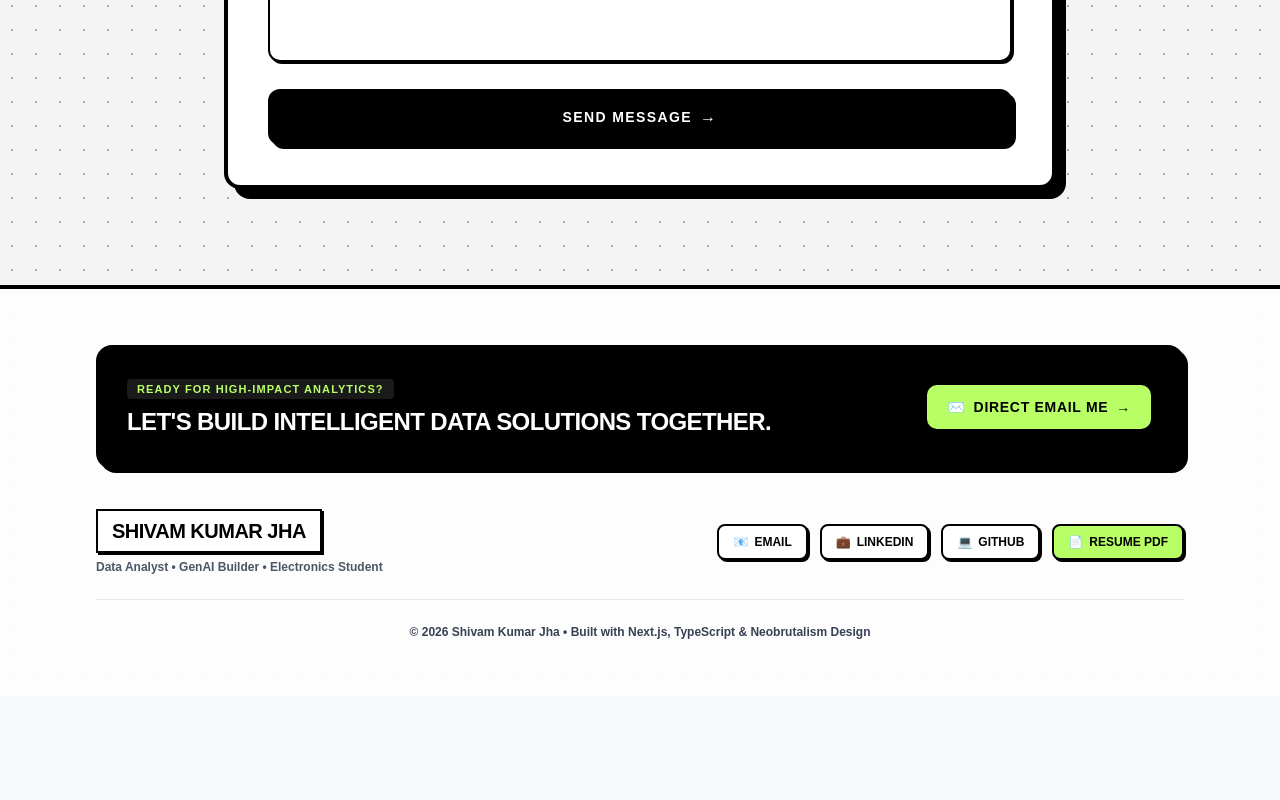
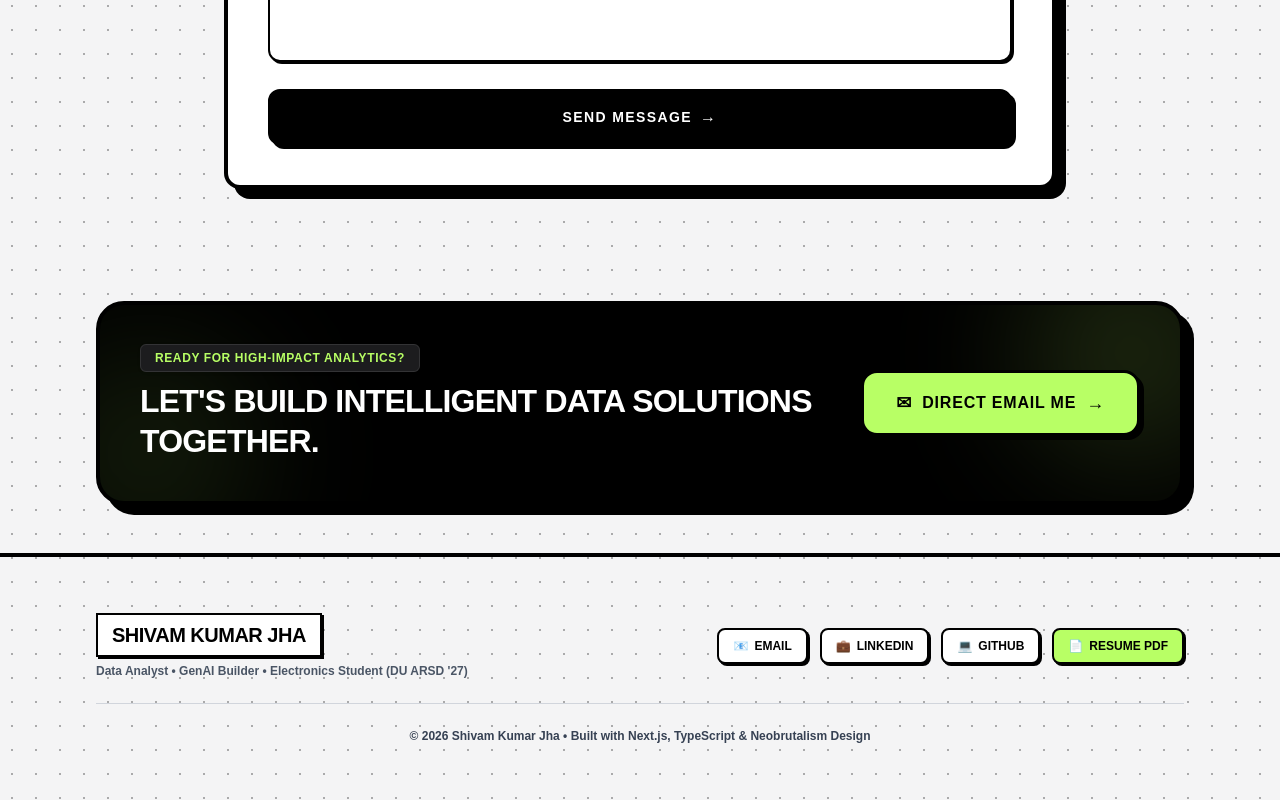
Before and after one commit to shivamjha2o/pf2, a Next.js app: page / in a window 1280 px wide. Shown: the part 7934-8734 px from the top of the page. Before the commit the page ends 8630 px from the top, so only its background shows below. Built offline with nearby package versions, Linux system fonts and the light colour scheme.

Commit message:
feat(ui): add high-impact green CTA direct email banner to website

```diff
--- a/src/app/page.tsx
+++ b/src/app/page.tsx
@@ -7,6 +7,7 @@ import Projects from '@/components/Projects';
 import Experience from '@/components/Experience';
 import Skills from '@/components/Skills';
 import Contact from '@/components/Contact';
+import CtaBanner from '@/components/CtaBanner';
 import Footer from '@/components/Footer';
 import PillNav from '@/components/PillNav';
 
@@ -68,6 +69,7 @@ export default function Home() {
         <Experience />
         <Skills />
         <Contact />
+        <CtaBanner />
         <Footer />
       </div>
     </main>
--- /dev/null
+++ b/src/components/CtaBanner.tsx
@@ -0,0 +1,46 @@
+"use client";
+
+import React from 'react';
+import { motion } from 'motion/react';
+
+export default function CtaBanner() {
+  return (
+    <div className="w-full max-w-6xl mx-auto px-4 sm:px-6 lg:px-8 pt-4 pb-12">
+      <motion.div
+        initial={{ opacity: 0, y: 25 }}
+        whileInView={{ opacity: 1, y: 0 }}
+        viewport={{ once: true, margin: "-40px" }}
+        transition={{ duration: 0.6, ease: "easeOut" }}
+        className="relative bg-black text-white p-6 sm:p-10 rounded-2xl sm:rounded-[28px] border-3 sm:border-4 border-black shadow-[6px_6px_0px_0px_rgba(0,0,0,1)] sm:shadow-[10px_10px_0px_0px_rgba(0,0,0,1)] flex flex-col lg:flex-row items-center justify-between gap-6 overflow-hidden group"
+      >
+        {/* Subtle Neon Lime Ambient Glow Effect */}
+        <div className="absolute -right-16 -top-16 w-56 h-56 bg-[#B8FF65]/15 rounded-full blur-3xl pointer-events-none group-hover:bg-[#B8FF65]/25 transition-all duration-500" />
+        <div className="absolute -left-16 -bottom-16 w-56 h-56 bg-[#B8FF65]/10 rounded-full blur-3xl pointer-events-none" />
+
+        {/* Left Headline & Sub-Badge */}
+        <div className="relative z-10 text-center lg:text-left max-w-2xl">
+          <div className="inline-block mb-3">
+            <span className="bg-[#1c1c1e] text-[#B8FF65] border border-white/10 text-[10.5px] sm:text-xs font-black uppercase tracking-wider px-3.5 py-1.5 rounded-md shadow-sm">
+              READY FOR HIGH-IMPACT ANALYTICS?
+            </span>
+          </div>
+          <h2 className="text-xl sm:text-3xl md:text-[32px] font-black uppercase tracking-tight text-white leading-tight sm:leading-tight">
+            LET&apos;S BUILD INTELLIGENT DATA SOLUTIONS TOGETHER.
+          </h2>
+        </div>
+
+        {/* Right Green Direct Email Button */}
+        <div className="relative z-10 shrink-0 w-full sm:w-auto flex justify-center">
+          <a
+            href="mailto:shivamjha9871@gmail.com?subject=Opportunity%20Inquiry%20-%20Shivam%20Kumar%20Jha"
+            className="w-full sm:w-auto bg-[#B8FF65] hover:bg-[#cbfd7a] active:bg-[#a6ff00] text-black font-black text-xs sm:text-sm md:text-base uppercase tracking-wider px-6 sm:px-8 py-3.5 sm:py-4 rounded-xl sm:rounded-2xl border-2 sm:border-3 border-black shadow-[4px_4px_0px_0px_rgba(0,0,0,1)] active:translate-x-0.5 active:translate-y-0.5 transition-all flex items-center justify-center gap-2.5 group/btn"
+          >
+            <span className="text-base sm:text-lg">✉</span>
+            <span className="font-black">DIRECT EMAIL ME</span>
+            <span className="text-base sm:text-lg group-hover/btn:translate-x-1 transition-transform">→</span>
+          </a>
+        </div>
+      </motion.div>
+    </div>
+  );
+}
--- a/src/components/Footer.tsx
+++ b/src/components/Footer.tsx
@@ -5,7 +5,7 @@ import { motion } from 'motion/react';
 
 const Footer = () => {
   return (
-    <footer className="bg-white/80 backdrop-blur-md py-10 sm:py-14 border-t-3 sm:border-t-4 border-black">
+    <footer className="bg-transparent py-10 sm:py-14 border-t-3 sm:border-t-4 border-black">
       <motion.div
         initial={{ opacity: 0, y: 20 }}
         whileInView={{ opacity: 1, y: 0 }}
@@ -13,28 +13,7 @@ const Footer = () => {
         transition={{ duration: 0.5, ease: "easeOut" }}
         className="max-w-6xl mx-auto px-4 sm:px-6 lg:px-8"
       >
-        {/* Top Footer Banner / Direct Mailto CTA */}
-        <div className="bg-black text-white p-5 sm:p-7 rounded-2xl border-3 border-black shadow-[4px_4px_0px_0px_rgba(0,0,0,1)] flex flex-col md:flex-row items-center justify-between gap-4 mb-8 sm:mb-10">
-          <div>
-            <span className="text-[11px] font-black uppercase tracking-widest text-[#B8FF65] bg-white/10 px-2.5 py-1 rounded">
-              Ready for high-impact analytics?
-            </span>
-            <h3 className="text-lg sm:text-2xl font-black uppercase tracking-tight text-white mt-1.5">
-              Let&apos;s build intelligent data solutions together.
-            </h3>
-          </div>
-          <a
-            href="mailto:shivamjha9871@gmail.com?subject=Opportunity%20Inquiry%20-%20Shivam%20Kumar%20Jha"
-            className="bg-[#B8FF65] hover:bg-white text-black font-black text-xs sm:text-sm uppercase tracking-wider px-5 py-3 rounded-xl border-2 border-black shadow-[3px_3px_0px_0px_rgba(0,0,0,1)] transition-all active:translate-x-0.5 active:translate-y-0.5 shrink-0 flex items-center gap-2 group"
-          >
-            <span>✉️</span>
-            <span>Direct Email Me</span>
-            <span className="group-hover:translate-x-0.5 transition-transform">→</span>
-          </a>
-        </div>
-
-        {/* Main Footer Row */}
-        <div className="flex flex-col md:flex-row justify-between items-center gap-6 pb-6 border-b border-gray-200">
+        <div className="flex flex-col md:flex-row justify-between items-center gap-6 pb-6 border-b border-gray-300">
           <div className="text-center md:text-left">
             <a
               href="#home"
@@ -43,7 +22,7 @@ const Footer = () => {
               Shivam Kumar Jha
             </a>
             <p className="text-xs font-bold text-gray-600 mt-1.5">
-              Data Analyst • GenAI Builder • Electronics Student
+              Data Analyst • GenAI Builder • Electronics Student (DU ARSD &apos;27)
             </p>
           </div>
 
```
